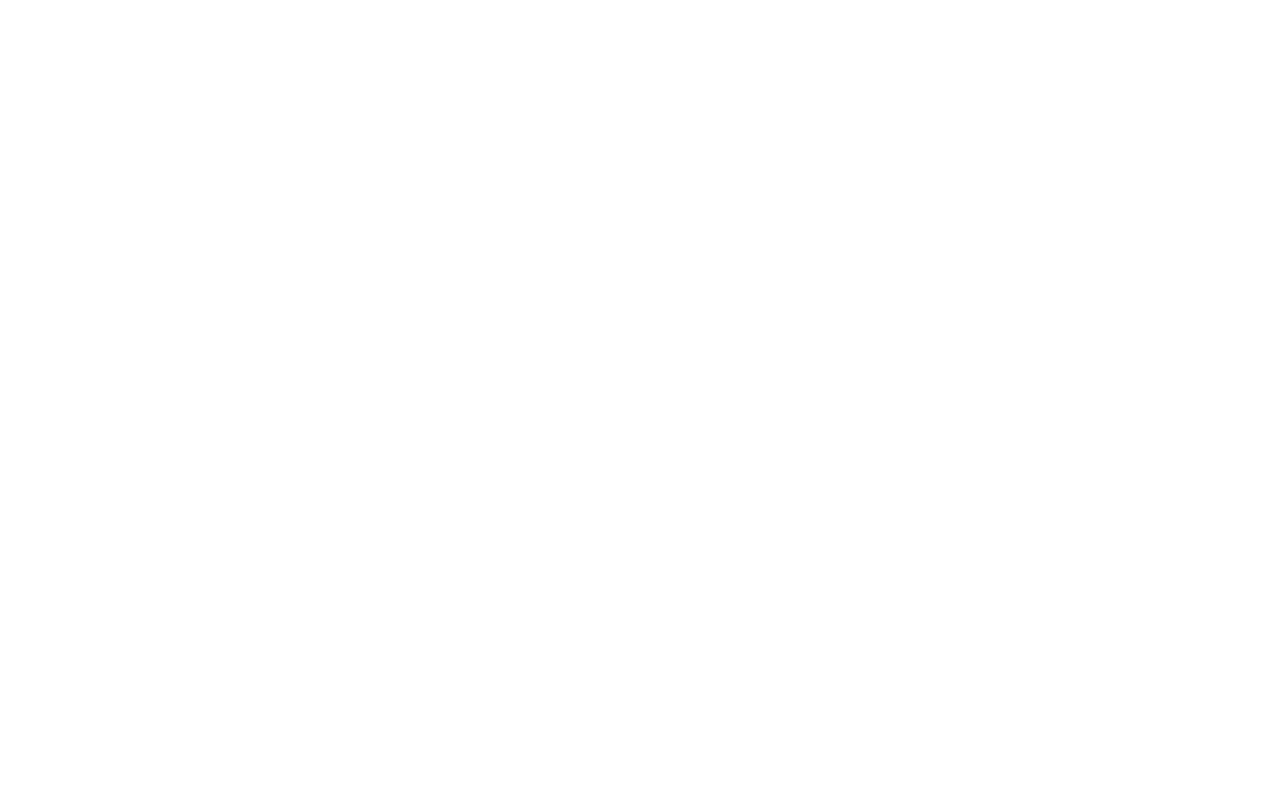
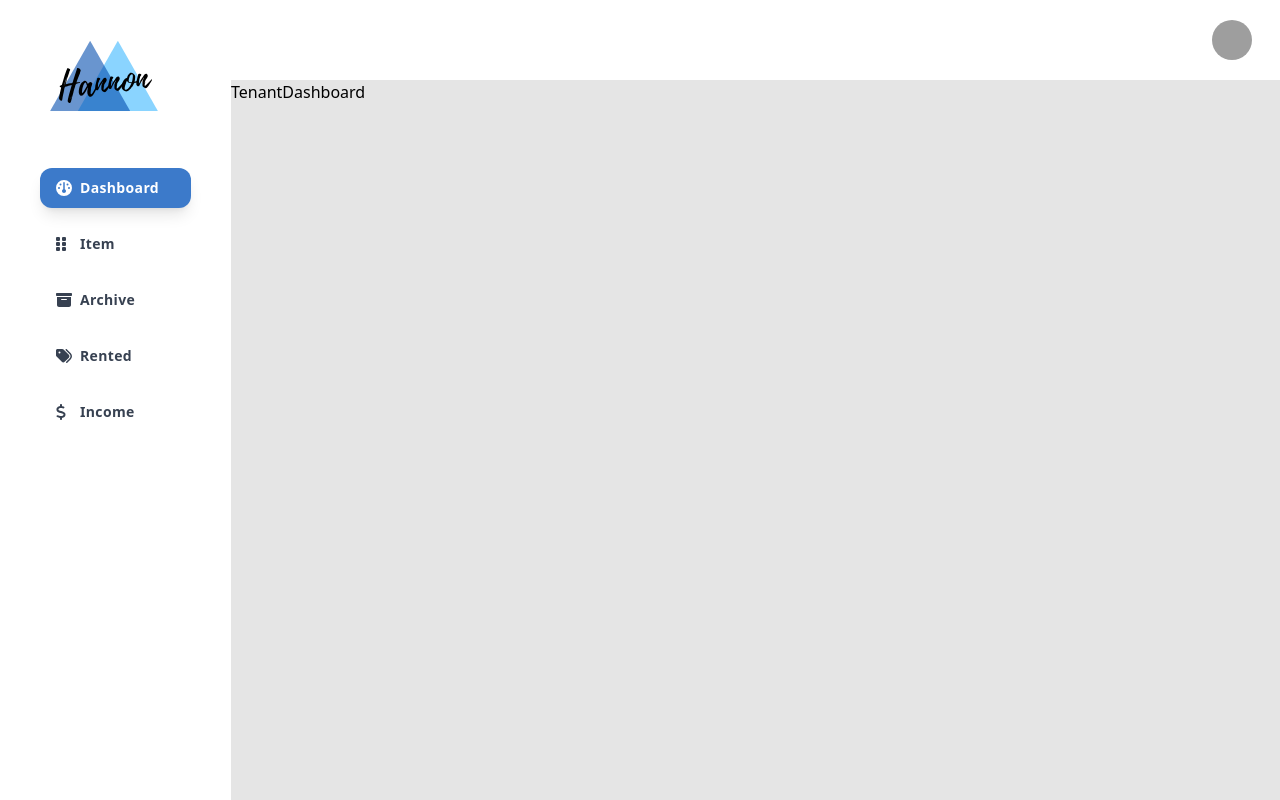
Before and after one commit to Hannon-App/FrontEnd, a React (Vite) app: page /dashboard-tenant in a window 1280 px wide. Before the commit this address had no page. Built offline with nearby package versions, Linux system fonts and the light colour scheme; grey boxes are pictures that could not be loaded.

Commit message:
feat: slicing sidebar and navbar

```diff
--- a/package.json
+++ b/package.json
@@ -16,6 +16,7 @@
     "@heroicons/react": "^2.0.18",
     "@material-tailwind/react": "^2.1.2",
     "axios": "^1.5.1",
+    "framer-motion": "^10.16.4",
     "js-cookie": "^3.0.5",
     "js-cookies": "^1.0.4",
     "react": "^18.2.0",
--- a/src/App.tsx
+++ b/src/App.tsx
@@ -1,9 +1,11 @@
 // import React from 'react';
-import { BrowserRouter, Routes, Route } from "react-router-dom";
+import { BrowserRouter, Route, Routes } from "react-router-dom";
 
 import LandingPage from "./pages/LandingPage/Index";
 import LoginAdmin from "./pages/Login/LoginAdmin";
 import AdminDashboard from "./pages/AdminDashboard/Index";
+import Layout from "./components/Layout";
+import TenantDashboard from "./pages/Tenant/TenantDashboard/TenantDashboard";
 
 const App = () => {
 
@@ -14,6 +16,9 @@
           <Route path="/" element={<LandingPage/>} />
           <Route path="/AdminDashboard" element={<AdminDashboard />} />
           <Route path="/LoginAdmin" element={<LoginAdmin />} />
+          <Route path="/" element={<Layout />}>
+            <Route path="/dashboard-tenant" element={<TenantDashboard />} />
+          </Route>
         </Routes>
       </BrowserRouter>
     </>
--- /dev/null
+++ b/src/components/Layout.tsx
@@ -0,0 +1,22 @@
+import Navbar from './Navbar'
+import { Outlet } from 'react-router-dom'
+import React from 'react'
+import Sidebar from './Sidebar'
+
+type Props = {}
+
+const Layout = (props: Props) => {
+  return (
+    <div className='flex w-full'>
+        <Sidebar />
+        <div className="w-full flex flex-col">
+        <Navbar />
+        <div className="flex-1 overflow-y-auto bg-E5E5E5">
+          <Outlet />
+        </div>
+      </div>
+    </div>
+  )
+}
+
+export default Layout
--- /dev/null
+++ b/src/components/Navbar.tsx
@@ -0,0 +1,32 @@
+import React, { useState } from 'react'
+
+import { motion } from 'framer-motion'
+
+type Props = {}
+
+const Navbar = (props: Props) => {
+    const [open, setOpen] = useState(false)
+  return (
+    <div className="w-full">
+      <div className="flex justify-end mx-6 my-4 items-center ">
+        <div onClick={() => setOpen(!open)} className="cursor-pointer" >
+          <img className=" w-12 h-12 p-1 rounded-full" src="https://placekitten.com/200/300" alt="Bordered avatar"></img>
+        </div>
+      </div>
+      {
+        open ? (
+          <motion.div
+            animate={{ y: 10 }}
+            exit={{ opacity: 0 }}
+            className="z-10 absolute right-10 shadow-lg bg-white divide-y divide-gray-100 rounded-lg w-44">
+            <div className="py-1">
+              <div className="block px-4 py-2 hover:bg-gray-100">Sign out</div>
+            </div>
+          </motion.div>
+        ) : null
+      }
+    </div>
+  )
+}
+
+export default Navbar
--- /dev/null
+++ b/src/components/Sidebar.tsx
@@ -0,0 +1,70 @@
+import { faBoxArchive, faDollarSign, faGauge, faGripVertical, faTags } from "@fortawesome/free-solid-svg-icons";
+
+import { FontAwesomeIcon } from "@fortawesome/react-fontawesome";
+import { Link } from "react-router-dom";
+import Logo from "../assets/Hannon.svg";
+import React from "react";
+
+type Props = {};
+
+const Sidebar = (props: Props) => {
+  const sideLink = [
+    {
+      to: "/dashboard-tenant",
+      url: <FontAwesomeIcon icon={faGauge}/>,
+      name: "Dashboard",
+    },
+    {
+      to: "/item-tenant",
+      url: <FontAwesomeIcon icon={faGripVertical}/>,
+      name: "Item",
+    },
+    {
+      to: "/archive-tenant",
+      url: <FontAwesomeIcon icon={faBoxArchive}/>,
+      name: "Archive",
+    },
+    {
+      to: "/rented-tenant",
+      url: <FontAwesomeIcon icon={faTags}/>,
+      name: "Rented",
+    },
+    {
+      to: "/income-tenant",
+      url: <FontAwesomeIcon icon={faDollarSign}/>,
+      name: "Income",
+    },
+  ];
+  return (
+    <div>
+      <div className="space-y-4 h-screen">
+        <div className="px-12 py-5 flex gap-2 items-center">
+          <img src={Logo} style={{ width: "7rem" }} alt="" />
+        </div>
+
+        {sideLink.map((element, index) => (
+          <div className="space-y-2 font-medium px-10" key={index}>
+            <Link to={element.to}>
+              <div
+                className={`cursor-pointer w-full flex items-center py-2 px-4 rounded-md hover:w-auto hover:bg-bgBtn text-gray-700 hover:animations hover:text-white ${
+                  location.pathname === element.to
+                    ? "bg-bgBtn  rounded-xl shadow-lg text-white font-bold"
+                    : "font-semibold"
+                }`}
+              >
+                <span className="w-2">{element.url}</span>
+                <div>
+                  <h1 className={`px-4 tracking-wide text-sm`}>
+                    {element.name}
+                  </h1>
+                </div>
+              </div>
+            </Link>
+          </div>
+        ))}
+      </div>
+    </div>
+  );
+};
+
+export default Sidebar;
--- /dev/null
+++ b/src/pages/Tenant/TenantDashboard/TenantDashboard.tsx
@@ -0,0 +1,11 @@
+import React from 'react'
+
+type Props = {}
+
+const TenantDashboard = (props: Props) => {
+  return (
+    <div>TenantDashboard</div>
+  )
+}
+
+export default TenantDashboard
--- a/tailwind.config.js
+++ b/tailwind.config.js
@@ -1,19 +1,18 @@
 /** @type {import('tailwindcss').Config} */
 export default {
-  content: [
-    "./index.html",
-    "./src/**/*.{js,ts,jsx,tsx}",
-  ],
+  content: ["./index.html", "./src/**/*.{js,ts,jsx,tsx}"],
   theme: {
     extend: {
       colors: {
-        E5E5E5: '#E5E5E5',
-        '7FC9F4': '#7FC9F4'
+        E5E5E5: "#E5E5E5",
+        "7FC9F4": "#7FC9F4",
+        bgBtn: "#3C7ACA",
+        subTitle: "#56576",
       },
       backgroundImage: {
-        waveLogin : "url('/vector.svg')",
-      }
+        waveLogin: "url('/vector.svg')",
+      },
     },
   },
   plugins: [],
-}
+};
```
Also changed, not shown: src/assets/Hannon.svg (added), 1 other file (tests, documents, lock files or other folders).
